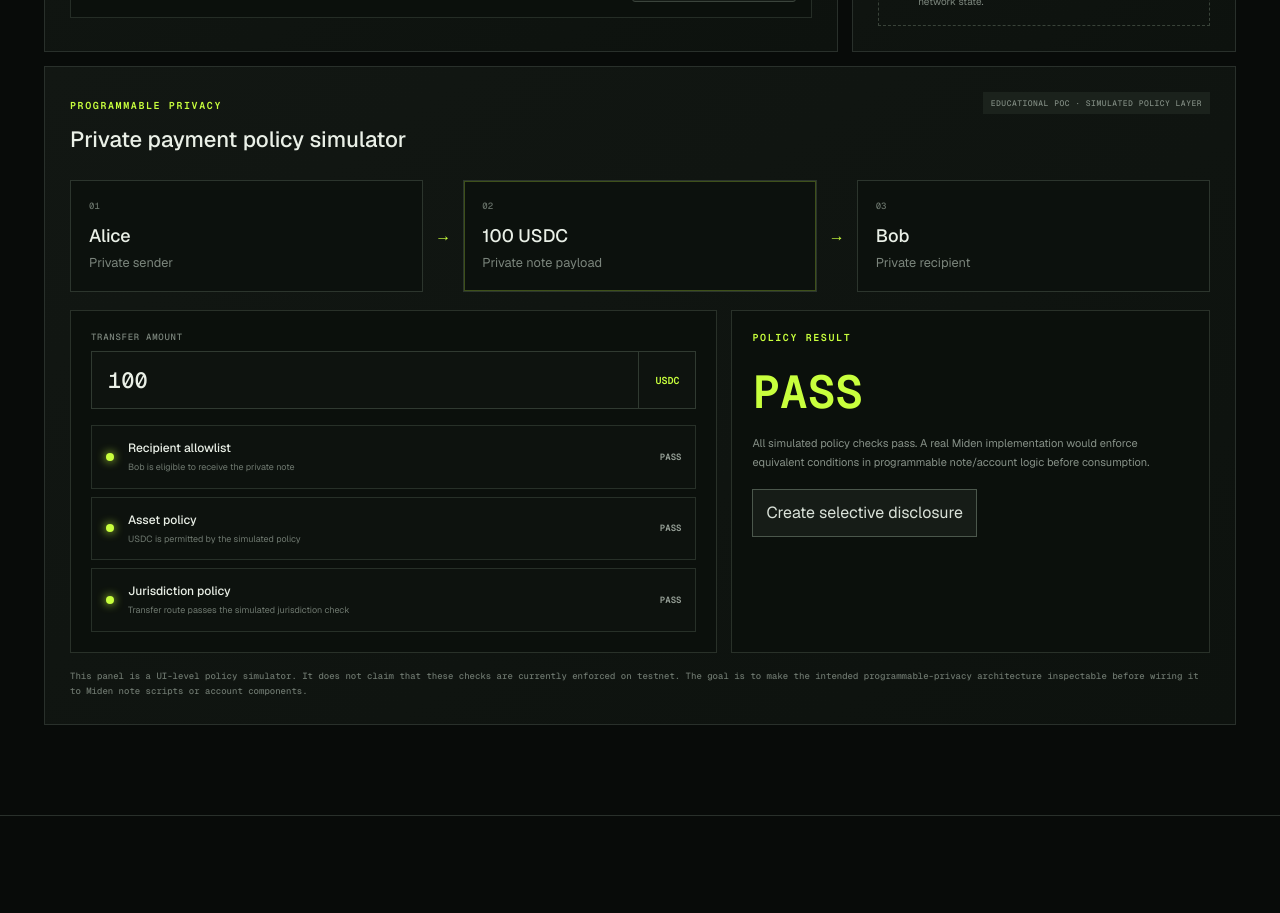
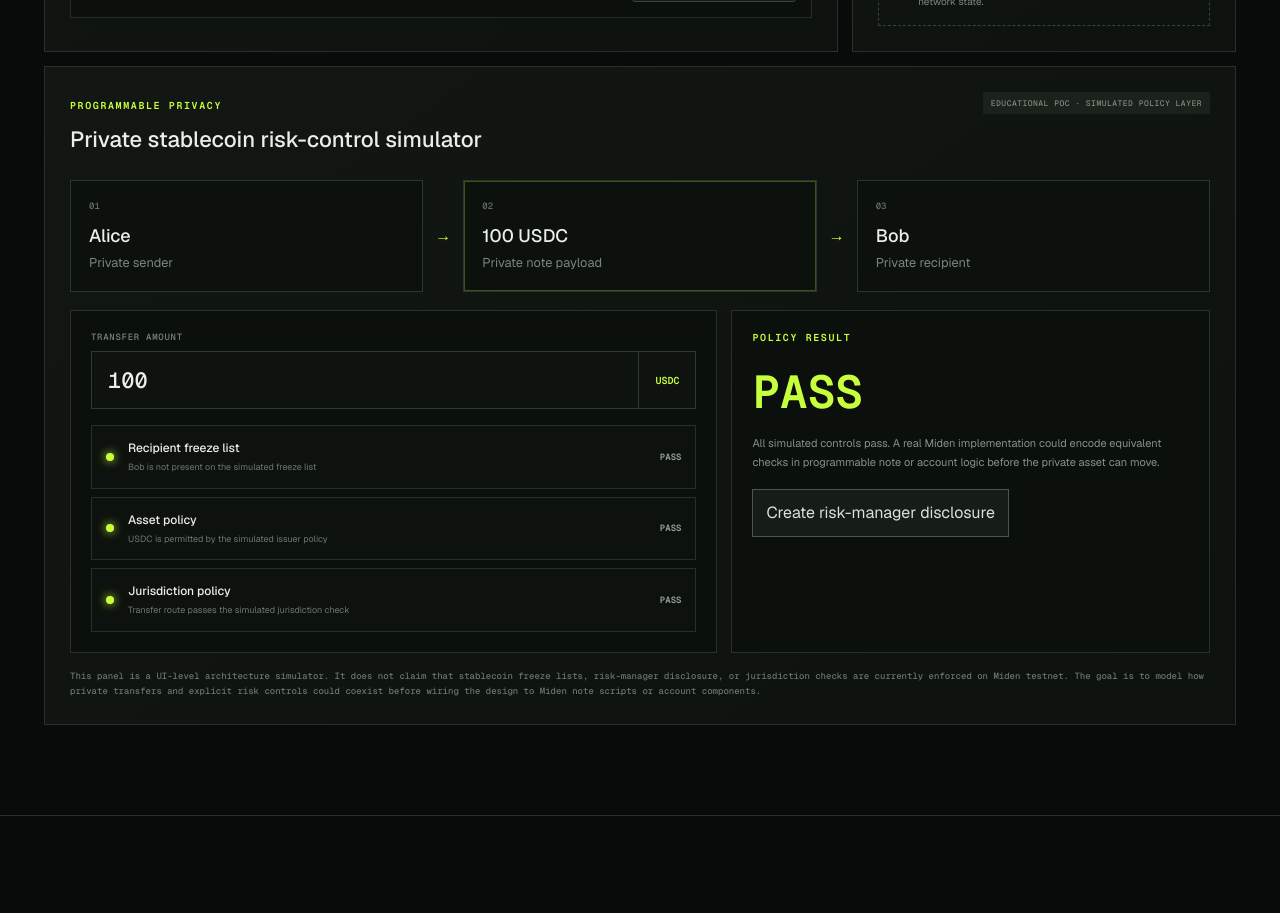
Before and after one commit to kejan2514/miden-private-notes-lab, a Next.js app: page / in a window 1280 px wide. Shown: the part 1480-2393 px from the top of the page. Built offline with nearby package versions, Linux system fonts and the light colour scheme.

Commit message:
feat: model private stablecoin risk controls

```diff
--- a/app/ProgrammablePrivacy.tsx
+++ b/app/ProgrammablePrivacy.tsx
@@ -4,13 +4,13 @@ import { useMemo, useState } from "react";
 import styles from "./ProgrammablePrivacy.module.css";
 
 type PolicyState = {
-  recipientAllowed: boolean;
+  recipientFrozen: boolean;
   assetAllowed: boolean;
   jurisdictionAllowed: boolean;
 };
 
 const initialPolicy: PolicyState = {
-  recipientAllowed: true,
+  recipientFrozen: false,
   assetAllowed: true,
   jurisdictionAllowed: true,
 };
@@ -21,7 +21,7 @@ export function ProgrammablePrivacy() {
   const [disclosed, setDisclosed] = useState(false);
 
   const approved = useMemo(
-    () => policy.recipientAllowed && policy.assetAllowed && policy.jurisdictionAllowed,
+    () => !policy.recipientFrozen && policy.assetAllowed && policy.jurisdictionAllowed,
     [policy],
   );
 
@@ -35,12 +35,12 @@ export function ProgrammablePrivacy() {
       <div className={styles.heading}>
         <div>
           <span>PROGRAMMABLE PRIVACY</span>
-          <h3 id="programmable-privacy-title">Private payment policy simulator</h3>
+          <h3 id="programmable-privacy-title">Private stablecoin risk-control simulator</h3>
         </div>
         <small>Educational PoC · simulated policy layer</small>
       </div>
 
-      <div className={styles.flow} aria-label="Private payment flow">
+      <div className={styles.flow} aria-label="Private stablecoin payment flow">
         <article>
           <span>01</span>
           <strong>Alice</strong>
@@ -80,14 +80,18 @@ export function ProgrammablePrivacy() {
 
           <div className={styles.rules}>
             <Rule
-              label="Recipient allowlist"
-              detail="Bob is eligible to receive the private note"
-              enabled={policy.recipientAllowed}
-              onToggle={() => toggle("recipientAllowed")}
+              label="Recipient freeze list"
+              detail={
+                policy.recipientFrozen
+                  ? "Bob is frozen and the private note must not be consumable"
+                  : "Bob is not present on the simulated freeze list"
+              }
+              enabled={!policy.recipientFrozen}
+              onToggle={() => toggle("recipientFrozen")}
             />
             <Rule
               label="Asset policy"
-              detail="USDC is permitted by the simulated policy"
+              detail="USDC is permitted by the simulated issuer policy"
               enabled={policy.assetAllowed}
               onToggle={() => toggle("assetAllowed")}
             />
@@ -105,20 +109,21 @@ export function ProgrammablePrivacy() {
           <strong>{approved ? "PASS" : "FAIL"}</strong>
           <p>
             {approved
-              ? "All simulated policy checks pass. A real Miden implementation would enforce equivalent conditions in programmable note/account logic before consumption."
-              : "At least one simulated rule fails, so this demo treats the private transfer as non-consumable."}
+              ? "All simulated controls pass. A real Miden implementation could encode equivalent checks in programmable note or account logic before the private asset can move."
+              : "At least one simulated control fails, so this demo treats the private stablecoin transfer as non-consumable."}
           </p>
           <button disabled={!approved} onClick={() => setDisclosed((value) => !value)}>
-            {disclosed ? "Hide disclosure" : "Create selective disclosure"}
+            {disclosed ? "Hide risk-manager view" : "Create risk-manager disclosure"}
           </button>
           {disclosed && approved ? (
             <div className={styles.disclosure}>
-              <span>DISCLOSED TO AUDITOR</span>
+              <span>DISCLOSED TO RISK MANAGER</span>
               <dl>
                 <div><dt>Policy</dt><dd>Passed</dd></div>
                 <div><dt>Asset</dt><dd>USDC</dd></div>
                 <div><dt>Amount</dt><dd>{amount || "0"}</dd></div>
-                <div><dt>Counterparties</dt><dd>Hidden</dd></div>
+                <div><dt>Sender / recipient</dt><dd>Hidden</dd></div>
+                <div><dt>Freeze-list status</dt><dd>Clear</dd></div>
               </dl>
             </div>
           ) : null}
@@ -126,7 +131,7 @@ export function ProgrammablePrivacy() {
       </div>
 
       <p className={styles.disclaimer}>
-        This panel is a UI-level policy simulator. It does not claim that these checks are currently enforced on testnet. The goal is to make the intended programmable-privacy architecture inspectable before wiring it to Miden note scripts or account components.
+        This panel is a UI-level architecture simulator. It does not claim that stablecoin freeze lists, risk-manager disclosure, or jurisdiction checks are currently enforced on Miden testnet. The goal is to model how private transfers and explicit risk controls could coexist before wiring the design to Miden note scripts or account components.
       </p>
     </section>
   );
```
